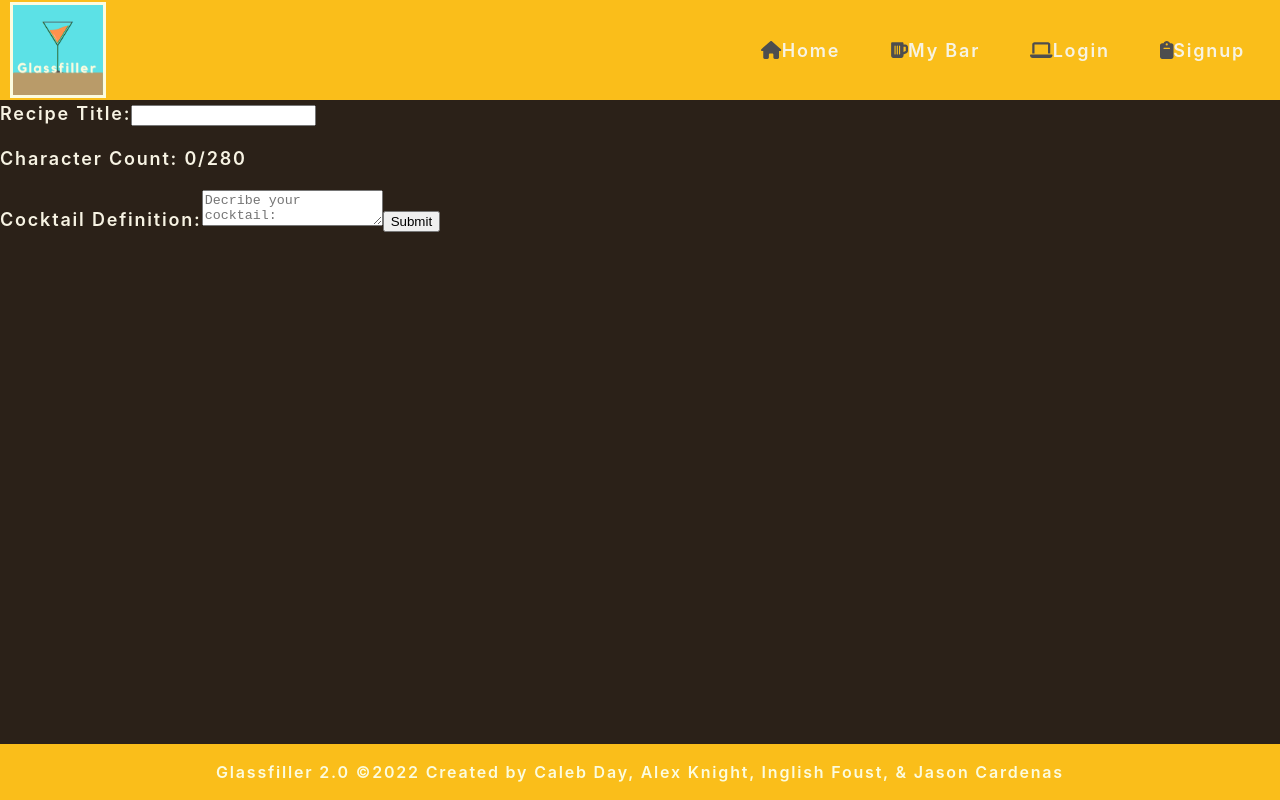
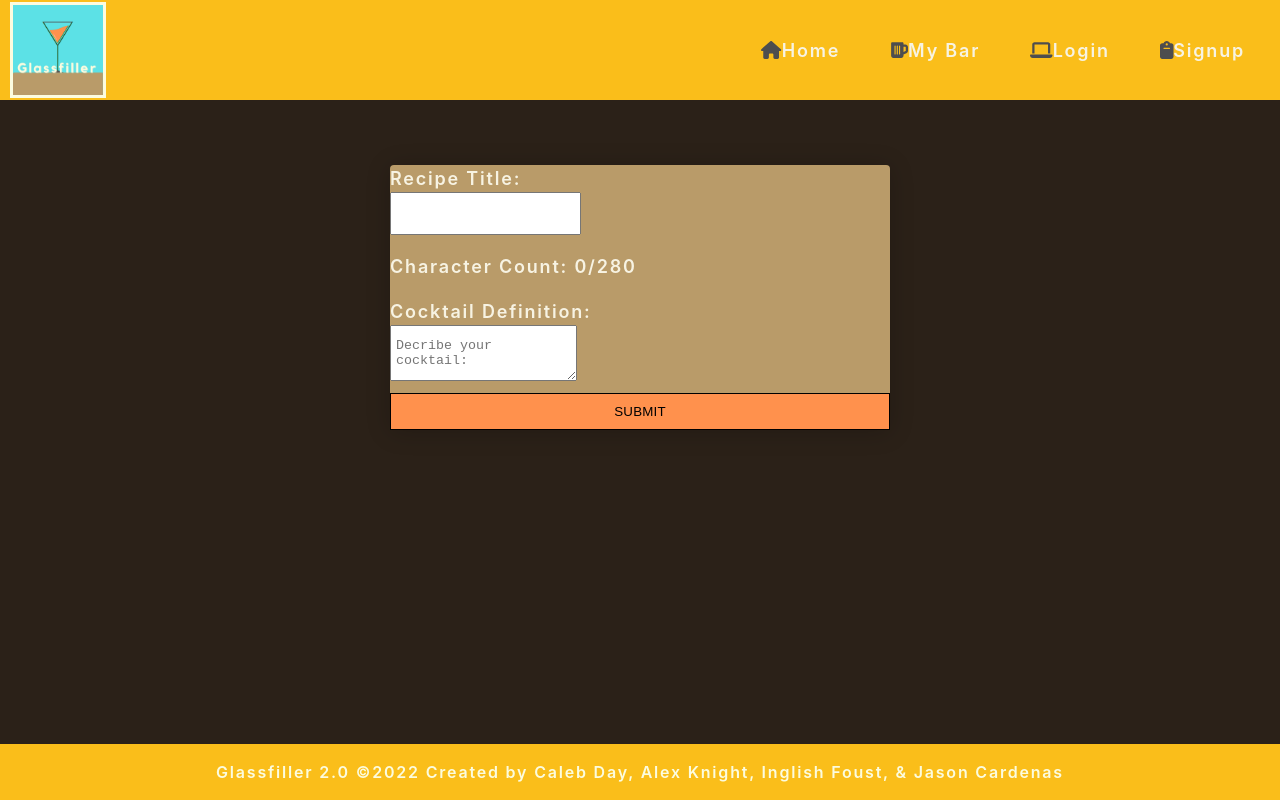
Before and after one commit to Caleeeb/glassfiller-2.0, a React (Create React App) app in the folder client/: page /mybar in a window 1280 px wide. Built offline with nearby package versions, Linux system fonts and the light colour scheme.

Commit message:
updated form style

```diff
--- a/client/src/components/RecipeForm/index.js
+++ b/client/src/components/RecipeForm/index.js
@@ -53,10 +53,11 @@ function RecipeForm() {
   }
 
   return (
-    <form onSubmit={handleFormSubmit}>
+    <form className="login-form" onSubmit={handleFormSubmit}>
       <label>
         Recipe Title:
-        <input value={formData.title} type="text" name="title" onChange={handleChange} />
+        <br />
+        <input value={formData.title} type="text" name="title" onChange={handleChange} className="input-field" />
       </label>
       <p
         className={`m-0 ${characterCount === 280 || error ? 'text-error' : ''}`}
@@ -64,17 +65,19 @@ function RecipeForm() {
         Character Count: {characterCount}/280
         {error && <span className="ml-2">Something went wrong...</span>}
       </p>
-      <label>
+      <label >
         Cocktail Definition:
+        <br />
         <textarea
           placeholder="Decribe your cocktail:"
           defaultValue={formData.definition}
-          className="definition"
+          className="definition input-field"
           onChange={handleChange}
         />
       </label>
 
-      <input type="submit" value="Submit" />
+      <input type="submit" value="Submit" className="action" />
+
     </form>
   );
 };
```
